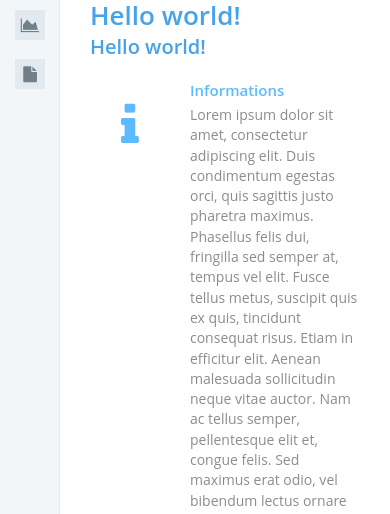
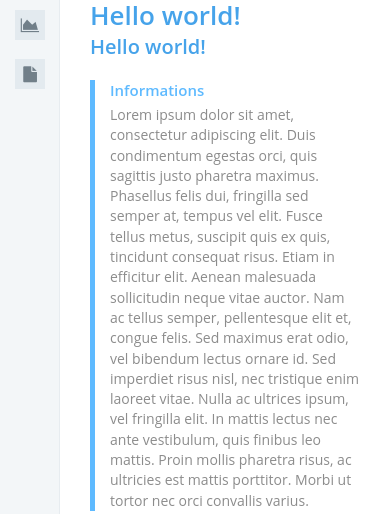
Before and after one commit to wUFr/FRAC, a plain HTML site: page index.htm in a window 390 px wide. Shown: the part 308-822 px from the top of the page. Drawn offline with nearby package versions, Linux system fonts and the light colour scheme.

Commit message:
UI Text - added responsive styles (hiding icons on less than 900px)

```diff
--- a/css/ui.css
+++ b/css/ui.css
@@ -55,9 +55,17 @@ h4.ui_title {
 	color: #5EBAFF;
 }
 
+.ui_text.info:after {
+	background: #5EBAFF;
+}
+
 .ui_text.warning:before {
 	content: "\f12a";
 	color: #FFB148;
+}
+
+.ui_text.warning:after {
+	background: #FFB148;
 }
 
 .ui_text.error:before {
@@ -65,9 +73,36 @@ h4.ui_title {
 	color: #FF4848;
 }
 
+.ui_text.error:after {
+	background: #FF4848;
+}
+
 .ui_text.confirm:before {
 	content: "\f00c";
 	color: #75DF00;
+}
+
+.ui_text.confirm:after {
+	background: #75DF00;
+}
+
+@media (max-width:900px){
+	.ui_text {
+		padding: 20px 0 20px 20px;
+	}
+
+	.ui_text:after {
+		position: absolute;
+		top: 20px;
+		left: 0;
+		bottom: 20px;
+		width: 5px;
+		content: "";
+	}
+
+	.ui_text:before {
+		display: none;
+	}
 }
 
 	.ui_text > .title {
```
